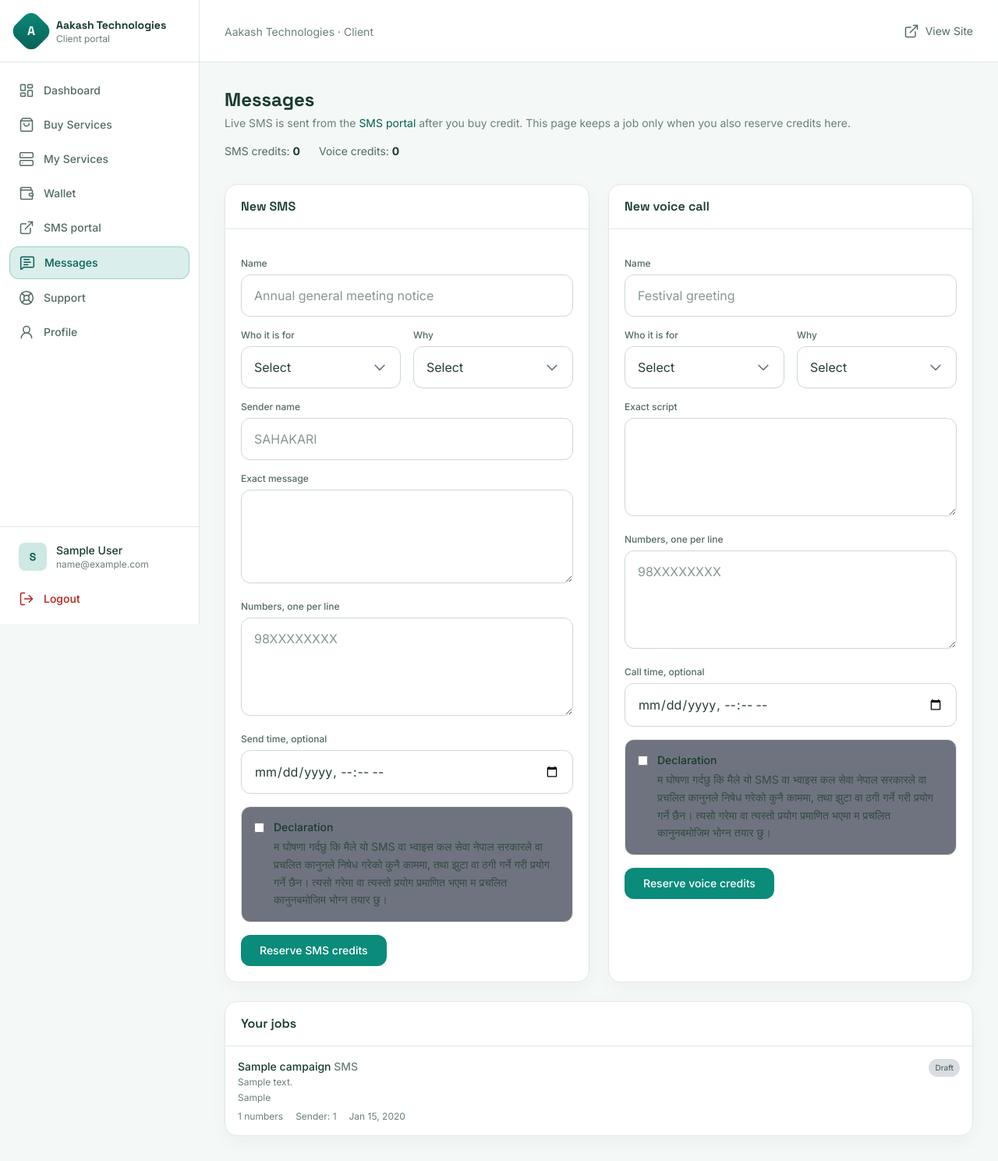
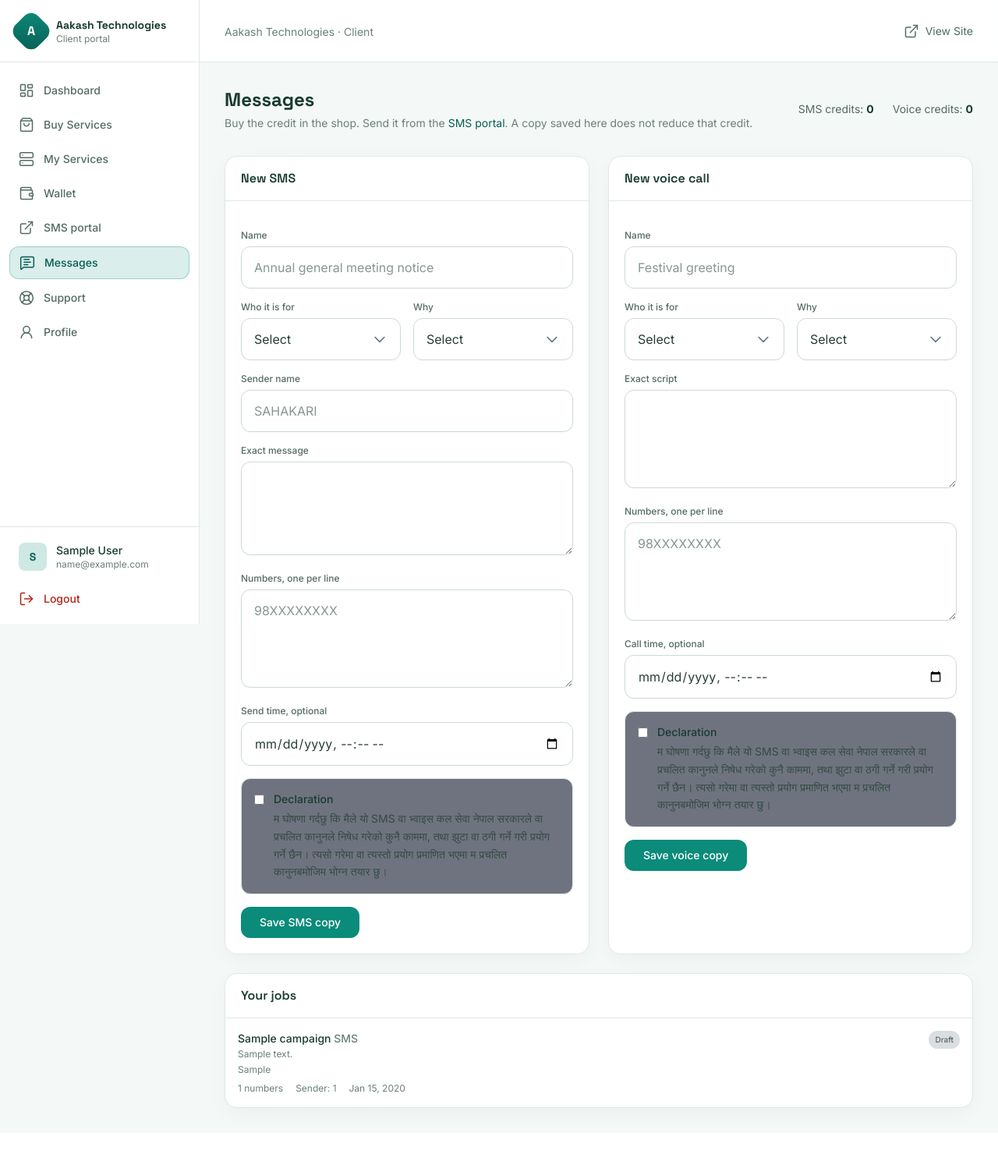
Before and after one commit to adakash26434/aakashtech, a PHP site: page /client/campaigns.php in a window 1280 px wide. Shown: the whole page at 78% size. After the commit the page ends 1438 px from the top, so only its background shows below. Run offline with PHP 8.4, Linux system fonts and the light colour scheme; the visitor is signed in with stand-in values (Sample User, id 1); data comes from the database, SQL or seed files in the repository; tables that the repository leaves empty hold one stand-in row (values such as "Sample post"); some libraries are stand-ins or nearby versions.

Commit message:
Keep SMS credits for the portal, and let a taken domain be returned to the wallet.
Co-authored-by: Cursor <cursoragent@cursor.com>

```diff
--- a/client/campaigns.php
+++ b/client/campaigns.php
@@ -39,11 +39,7 @@ if ($_SERVER['REQUEST_METHOD'] === 'POST' && isset($_POST['create_campaign'])) {
     } elseif (empty($parsed['ok'])) {
         $err = $parsed['error'];
     } elseif ($count < 1) {
-        $err = 'Paste at least one phone number, one per line.';
-    } elseif ($count > $balances[$unitKind]) {
-        $err = 'That list needs ' . number_format($count) . ' credits and you have ' . number_format($balances[$unitKind]) . '.';
-    } elseif (!billing_spend_units($conn, $cid, $unitKind, $count)) {
-        $err = 'The credit balance changed before this could be saved. Check the balance and try again.';
+        $err = 'Paste at least one 10-digit mobile number, one per line.';
     } else {
         $status = $scheduledValue ? 'scheduled' : 'draft';
         $list = implode("\n", $numbers);
@@ -53,13 +49,9 @@ if ($_SERVER['REQUEST_METHOD'] === 'POST' && isset($_POST['create_campaign'])) {
         $stmt->bind_param('isssisssssss', $cid, $name, $message, $sender, $count, $status, $scheduledValue, $channel, $audience, $purpose, $list, $declaration);
         if ($stmt->execute()) {
             billing_form_guard_clear($guardKey);
-            $msg = $channel === 'voice'
-                ? 'Voice job saved. ' . number_format($count) . ' call credits were reserved.'
-                : 'SMS job saved. ' . number_format($count) . ' SMS credits were reserved.';
-            $balances = billing_unit_balances($conn, $cid);
+            $msg = 'Saved. This copy does not use your credits. Send from the SMS portal with the credits you already bought.';
         } else {
-            billing_add_units($conn, $cid, $unitKind, $count);
-            $err = 'The job could not be saved, so the credits were returned.';
+            $err = 'The message could not be saved.';
         }
         $stmt->close();
     }
@@ -70,7 +62,7 @@ $campaigns = $conn->query('SELECT * FROM sms_campaigns WHERE client_id = ' . $ci
 <div class="mb-8 flex items-center justify-between flex-wrap gap-4">
     <div>
         <h1 class="font-heading font-bold text-white text-2xl mb-1">Messages</h1>
-        <p class="text-slate-500 text-sm">Live SMS is sent from the <a href="sms-portal.php" class="text-brand-400">SMS portal</a> after you buy credit. This page keeps a job only when you also reserve credits here.</p>
+        <p class="text-slate-500 text-sm">Buy the credit in the shop. Send it from the <a href="sms-portal.php" class="text-brand-400">SMS portal</a>. A copy saved here does not reduce that credit.</p>
     </div>
     <div class="flex gap-6 text-sm">
         <span class="text-slate-400">SMS credits: <strong class="text-white"><?= number_format($balances['sms']) ?></strong></span>
@@ -132,7 +124,7 @@ $campaigns = $conn->query('SELECT * FROM sms_campaigns WHERE client_id = ' . $ci
             $declarationAccepted = isset($_POST['channel'], $_POST['legal_accept']) && $_POST['channel'] === 'sms' && $_POST['legal_accept'] === '1';
             require __DIR__ . '/../includes/use-declaration.php';
             ?>
-            <button type="submit" name="create_campaign" class="px-6 py-2.5 bg-brand-500 hover:bg-brand-400 text-white text-sm font-medium rounded-xl transition">Reserve SMS credits</button>
+            <button type="submit" name="create_campaign" class="px-6 py-2.5 bg-brand-500 hover:bg-brand-400 text-white text-sm font-medium rounded-xl transition">Save SMS copy</button>
         </form>
     </div>
     <div class="dash-panel">
@@ -177,7 +169,7 @@ $campaigns = $conn->query('SELECT * FROM sms_campaigns WHERE client_id = ' . $ci
             $declarationAccepted = isset($_POST['channel'], $_POST['legal_accept']) && $_POST['channel'] === 'voice' && $_POST['legal_accept'] === '1';
             require __DIR__ . '/../includes/use-declaration.php';
             ?>
-            <button type="submit" name="create_campaign" class="px-6 py-2.5 bg-brand-500 hover:bg-brand-400 text-white text-sm font-medium rounded-xl transition">Reserve voice credits</button>
+            <button type="submit" name="create_campaign" class="px-6 py-2.5 bg-brand-500 hover:bg-brand-400 text-white text-sm font-medium rounded-xl transition">Save voice copy</button>
         </form>
     </div>
 </div>
@@ -212,7 +204,7 @@ $campaigns = $conn->query('SELECT * FROM sms_campaigns WHERE client_id = ' . $ci
             <?php endwhile; ?>
         </div>
     <?php else: ?>
-        <p class="p-12 text-center text-slate-500 text-sm">No messages yet. Buy SMS or voice credits, then reserve them here.</p>
+        <p class="p-12 text-center text-slate-500 text-sm">No saved copies yet. Credits stay in the account until you send from the SMS portal.</p>
     <?php endif; ?>
 </div>
 <?php require_once __DIR__ . '/includes/footer.php'; ?>
--- a/database.sql
+++ b/database.sql
@@ -87,7 +87,7 @@ CREATE TABLE IF NOT EXISTS client_services (
     client_id   INT NOT NULL,
     service_name VARCHAR(255) NOT NULL,
     description TEXT DEFAULT NULL,
-    status      ENUM('active', 'expired', 'suspended', 'pending', 'past_due', 'booked') DEFAULT 'active',
+    status      ENUM('active', 'expired', 'suspended', 'pending', 'past_due', 'booked', 'refunded') DEFAULT 'active',
     start_date  DATE DEFAULT NULL,
     end_date    DATE DEFAULT NULL,
     price       DECIMAL(10,2) DEFAULT 0,
--- a/includes/billing.php
+++ b/includes/billing.php
@@ -691,6 +691,12 @@ function billing_ensure($conn)
     if ($version < 2) {
         billing_set_setting($conn, 'billing_schema_version', '2');
     }
+    if ($version < 3 && DB_DRIVER !== 'sqlite') {
+        billing_exec($conn, "ALTER TABLE client_services MODIFY status ENUM('active','expired','suspended','pending','past_due','booked','refunded') DEFAULT 'active'");
+    }
+    if ($version < 3) {
+        billing_set_setting($conn, 'billing_schema_version', '3');
+    }
     billing_add_campaign_columns($conn);
     billing_add_portal_columns($conn);
     billing_seed_plans($conn);
@@ -1785,9 +1791,9 @@ function billing_parse_numbers($raw)
         if ($line === '') {
             continue;
         }
-        $digits = preg_replace('/[\s\-()]/', '', $line);
-        if (!is_string($digits) || !preg_match('/^\+?[0-9]{7,15}$/', $digits)) {
-            return array('ok' => false, 'error' => 'Each line should be one phone number.', 'numbers' => array());
+        $digits = function_exists('auth_mobile_number') ? auth_mobile_number($line) : '';
+        if ($digits === '') {
+            return array('ok' => false, 'error' => 'Each line should be one 10-digit mobile number.', 'numbers' => array());
         }
         $numbers[$digits] = $digits;
     }
@@ -1844,6 +1850,17 @@ function billing_prepare_order($conn, $plan, $post)
             return array('ok' => false, 'error' => 'The send date cannot be in the past.');
         }
         $numbers = billing_plain_block(billing_posted($post, 'numbers'), 20000);
+        $parsedNumbers = array();
+        if ($numbers !== '') {
+            $parsed = billing_parse_numbers($numbers);
+            if (empty($parsed['ok'])) {
+                return array('ok' => false, 'error' => $parsed['error']);
+            }
+            if (count($parsed['numbers']) !== $quantity) {
+                return array('ok' => false, 'error' => 'The list has ' . number_format(count($parsed['numbers'])) . ' numbers and this order is for ' . number_format($quantity) . '. Leave the list empty to add numbers in the SMS portal, or make the counts match.');
+            }
+            $parsedNumbers = $parsed['numbers'];
+        }
         $price = round((float) $slab['unit_price'] * $quantity, 2);
         $brief['Audience'] = $audiences[$audience];
         $brief['Purpose'] = $purposes[$purpose];
@@ -1868,8 +1885,8 @@ function billing_prepare_order($conn, $plan, $post)
         if ($schedule !== '') {
             $brief['Send date'] = $schedule;
         }
-        if ($numbers !== '') {
-            $brief['Number list'] = $numbers;
+        if ($parsedNumbers) {
+            $brief['Number list'] = implode("\n", $parsedNumbers);
         }
         $brief['Declaration'] = billing_use_declaration();
         $brief['Declaration accepted'] = date('Y-m-d H:i');
@@ -2170,6 +2187,46 @@ function billing_purchase($conn, $clientId, $plan, $post)
         billing_form_guard_clear('order-' . $plan['code']);
     }
     return array('ok' => true, 'service_id' => $serviceId, 'status' => $status, 'price' => (float) $price);
+}
+
+function billing_refund_domain($conn, $serviceId)
+{
+    $serviceId = (int) $serviceId;
+    if ($serviceId < 1) {
+        return 'Choose a domain order.';
+    }
+    $stmt = $conn->prepare('SELECT id, client_id, price, status, plan_code, detail_label FROM client_services WHERE id = ? LIMIT 1');
+    if (!$stmt) {
+        return 'That domain order could not be read.';
+    }
+    $stmt->bind_param('i', $serviceId);
+    $stmt->execute();
+    $row = db_fetch_assoc($stmt);
+    $stmt->close();
+    if (!$row || ($row['plan_code'] !== 'domain-com' && $row['plan_code'] !== 'domain-np')) {
+        return 'Only a domain order can be returned to the wallet.';
+    }
+    if ($row['status'] !== 'active') {
+        return 'That domain order is no longer active.';
+    }
+    $price = billing_money($row['price']);
+    if ((float) $price <= 0) {
+        return 'That order has no amount to return.';
+    }
+    $clientId = (int) $row['client_id'];
+    billing_wallet_credit($conn, $clientId, $price);
+    $note = 'Domain not available' . ($row['detail_label'] !== '' ? ': ' . $row['detail_label'] : '');
+    billing_record_entry($conn, $clientId, $price, 'credit', 'refund', 'completed', 'wallet', $note, $serviceId);
+    $status = 'refunded';
+    $update = $conn->prepare("UPDATE client_services SET status = ?, auto_renew = 0, next_renewal = NULL WHERE id = ? AND status = 'active'");
+    $update->bind_param('si', $status, $serviceId);
+    $update->execute();
+    $saved = billing_affected($conn) === 1;
+    $update->close();
+    if (!$saved) {
+        return 'The wallet was credited, but the order status could not be changed. Check this order before trying again.';
+    }
+    return '';
 }
 
 function billing_request_topup($conn, $clientId, $amount, $method, $reference)
```
Also changed, not shown: admin/billing.php (+14 -1 lines).
